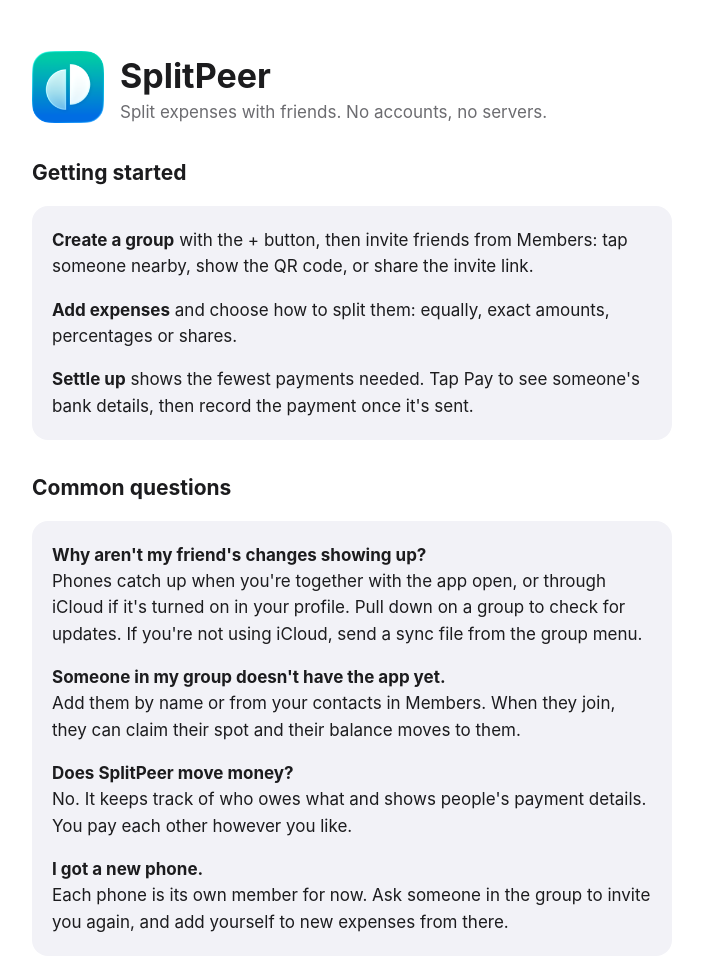
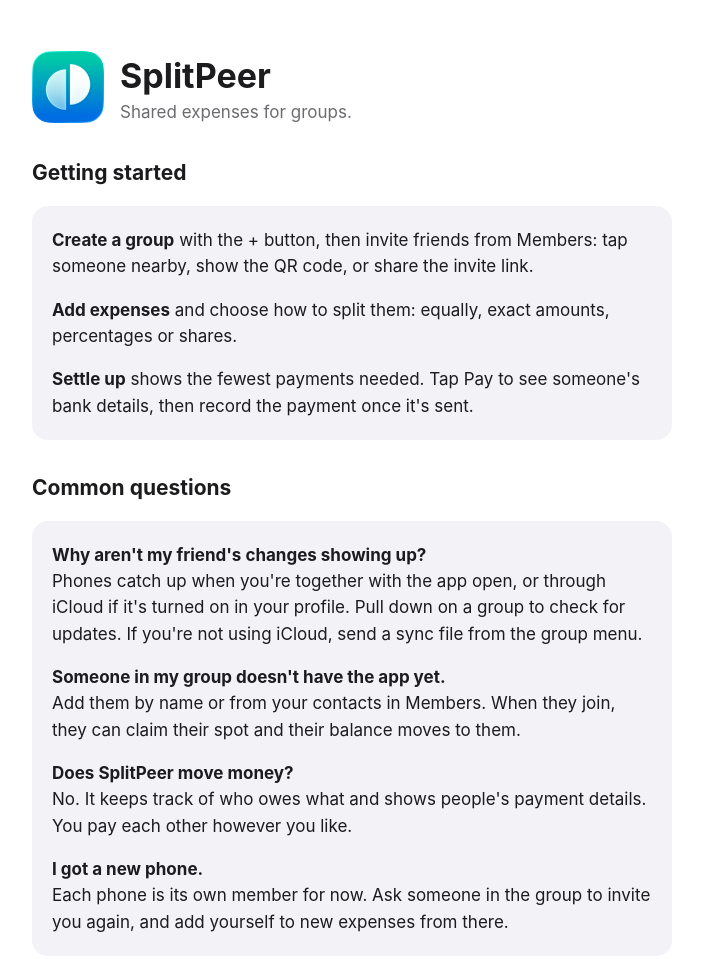
Before and after one commit to Zoophish/splitpeer, a plain HTML site: page index.html in a window 1280 px wide. Shown: the top 959 px of the page, without its empty margins (288-991 px from the left). Drawn offline with Linux system fonts and the light colour scheme.

Commit message:
Plainer tagline

```diff
--- a/index.html
+++ b/index.html
@@ -12,7 +12,7 @@
 <img src="icon.png" alt="">
 <div>
 <h1>SplitPeer</h1>
-<p class="muted" style="margin:0">Split expenses with friends. No accounts, no servers.</p>
+<p class="muted" style="margin:0">Shared expenses for groups.</p>
 </div>
 </div>
 
```
